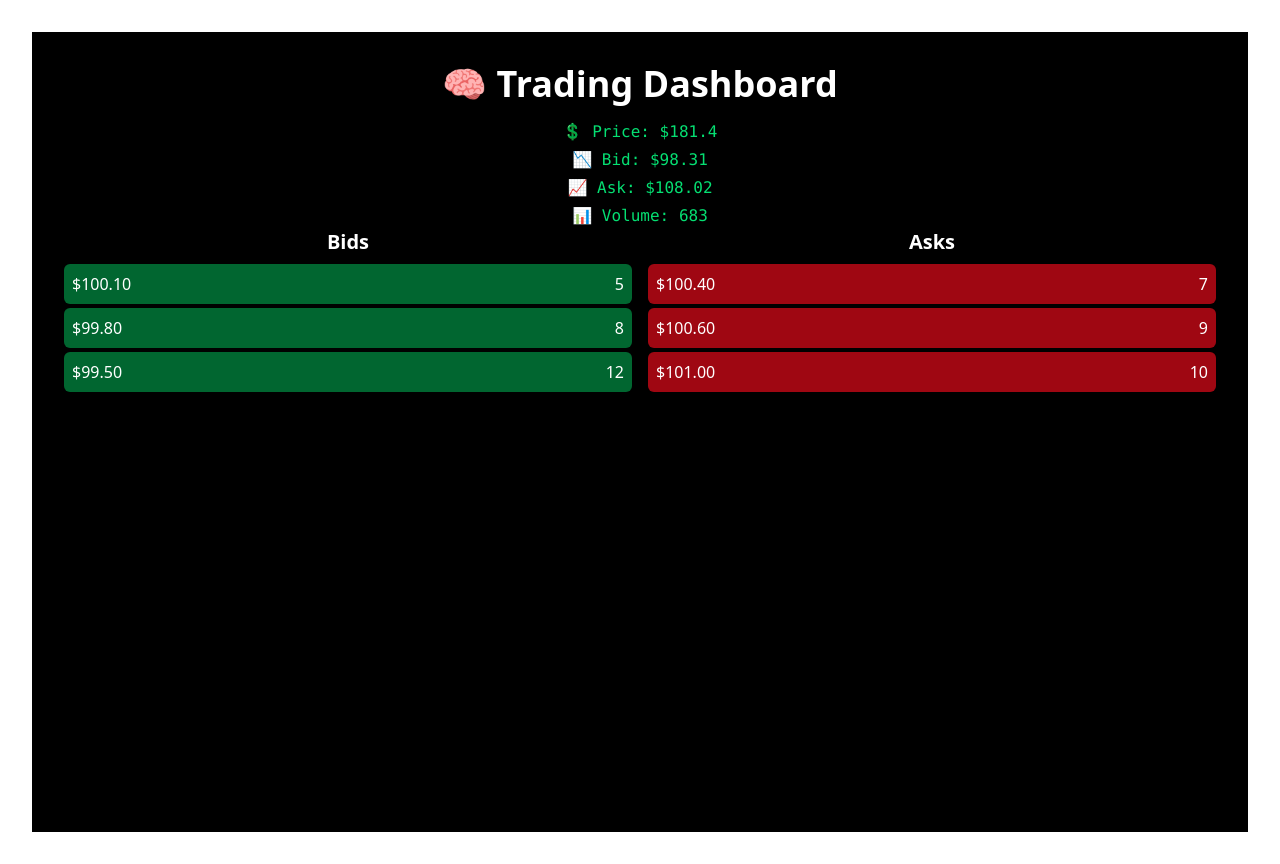
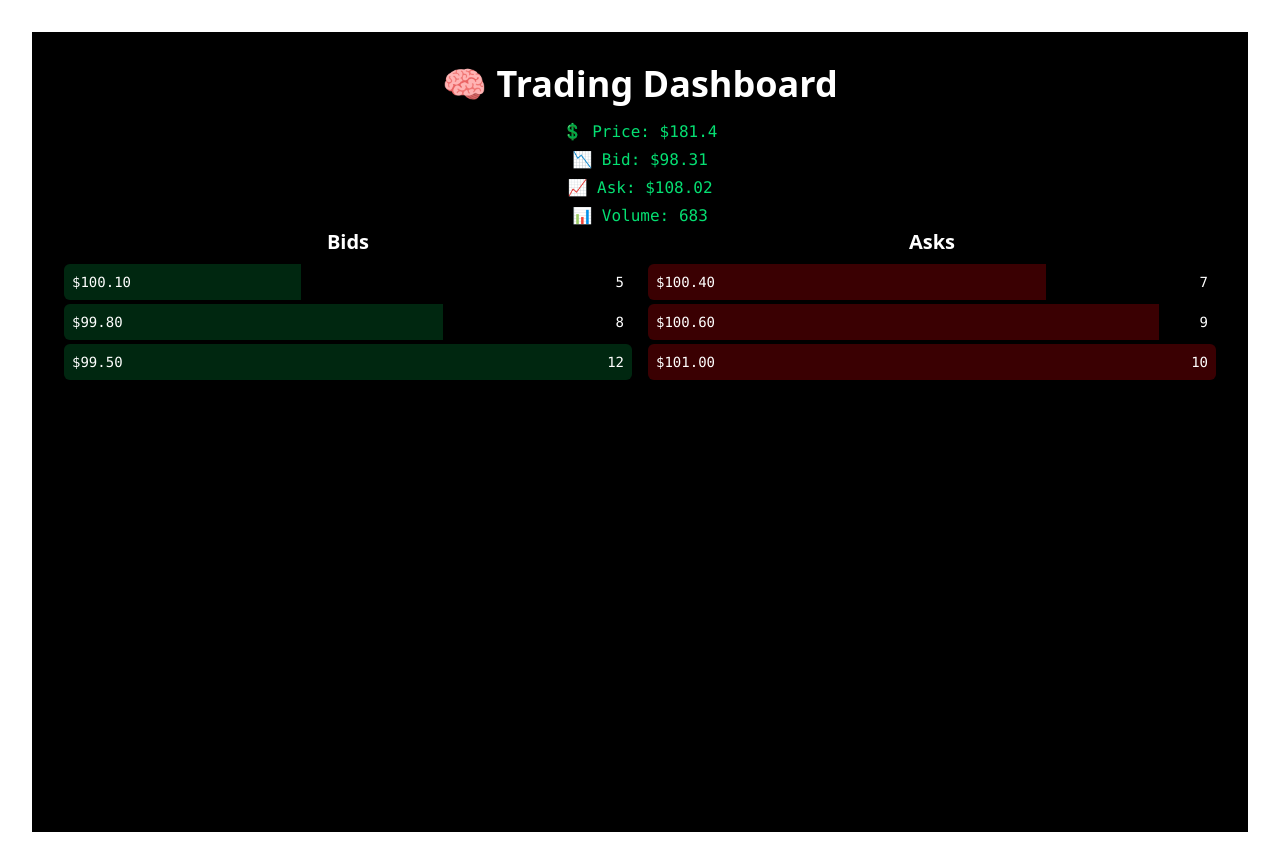
Before and after one commit to izzydoesit/bagHolderPro, a React (Vite) app: page / in a window 1280 px wide. Built offline with nearby package versions, Linux system fonts and the light colour scheme.

Commit message:
Add volume bars to order book

```diff
--- a/src/components/OrderBook/OrderBook.tsx
+++ b/src/components/OrderBook/OrderBook.tsx
@@ -13,6 +13,9 @@ const mockOrderBook = {
   ],
 };
 
+const maxBidSize = Math.max(...mockOrderBook.bids.map(b => b.size));
+const maxAskSize = Math.max(...mockOrderBook.asks.map(a => a.size));
+
 export default function OrderBook() {
   return (
     <div className="grid grid-cols-2 gap-4">
@@ -20,7 +23,7 @@ export default function OrderBook() {
         <h2 className="text-xl font-semibold mb-2">Bids</h2>
         <div className="space-y-1">
           {mockOrderBook.bids.map((bid, i) => (
-            <OrderRow key={i} price={bid.price} size={bid.size} type="bid" />
+            <OrderRow key={i} {...bid} type="bid" maxSize={maxBidSize} />
           ))}
         </div>
       </div>
@@ -28,7 +31,7 @@ export default function OrderBook() {
         <h2 className="text-xl font-semibold mb-2">Asks</h2>
         <div className="space-y-1">
           {mockOrderBook.asks.map((ask, i) => (
-            <OrderRow key={i} price={ask.price} size={ask.size} type="ask" />
+            <OrderRow key={i} {...ask} type="ask" maxSize={maxAskSize} />
           ))}
         </div>
       </div>
--- a/src/components/OrderBook/OrderRow.tsx
+++ b/src/components/OrderBook/OrderRow.tsx
@@ -1,18 +1,26 @@
 interface OrderRowProps {
     price: number;
     size: number;
+    maxSize: number;
     type: "bid" | "ask";
 }
 
-export default function OrderRow({ price, size, type }: OrderRowProps) {
-    return (
-      <div
-        className={`flex justify-between p-2 rounded-md ${
-          type === "bid" ? "bg-green-800" : "bg-red-800"
-        }`}
-      >
-        <span>${price.toFixed(2)}</span>
-        <span>{size}</span>
-      </div>
+export default function OrderRow({ price, size, type, maxSize }: OrderRowProps) {
+    const barWidth = `${(size / maxSize) *100}%`
+    const barColor = type === "bid" ? "bg-green-700" : "bg-red-700";
+
+     return (
+        <div className="relative flex justify-between p-2 rounded-md overflow-hidden text-sm font-mono">
+        {/* Background Volume Bar */}
+        <div
+            className={`absolute top-0 left-0 h-full ${barColor} opacity-30`}
+            style={{ width: barWidth }}
+        />
+        {/* Content on top */}
+        <div className="z-10 flex justify-between w-full">
+            <span>${price.toFixed(2)}</span>
+            <span>{size}</span>
+        </div>
+        </div>
     );
   }
```
